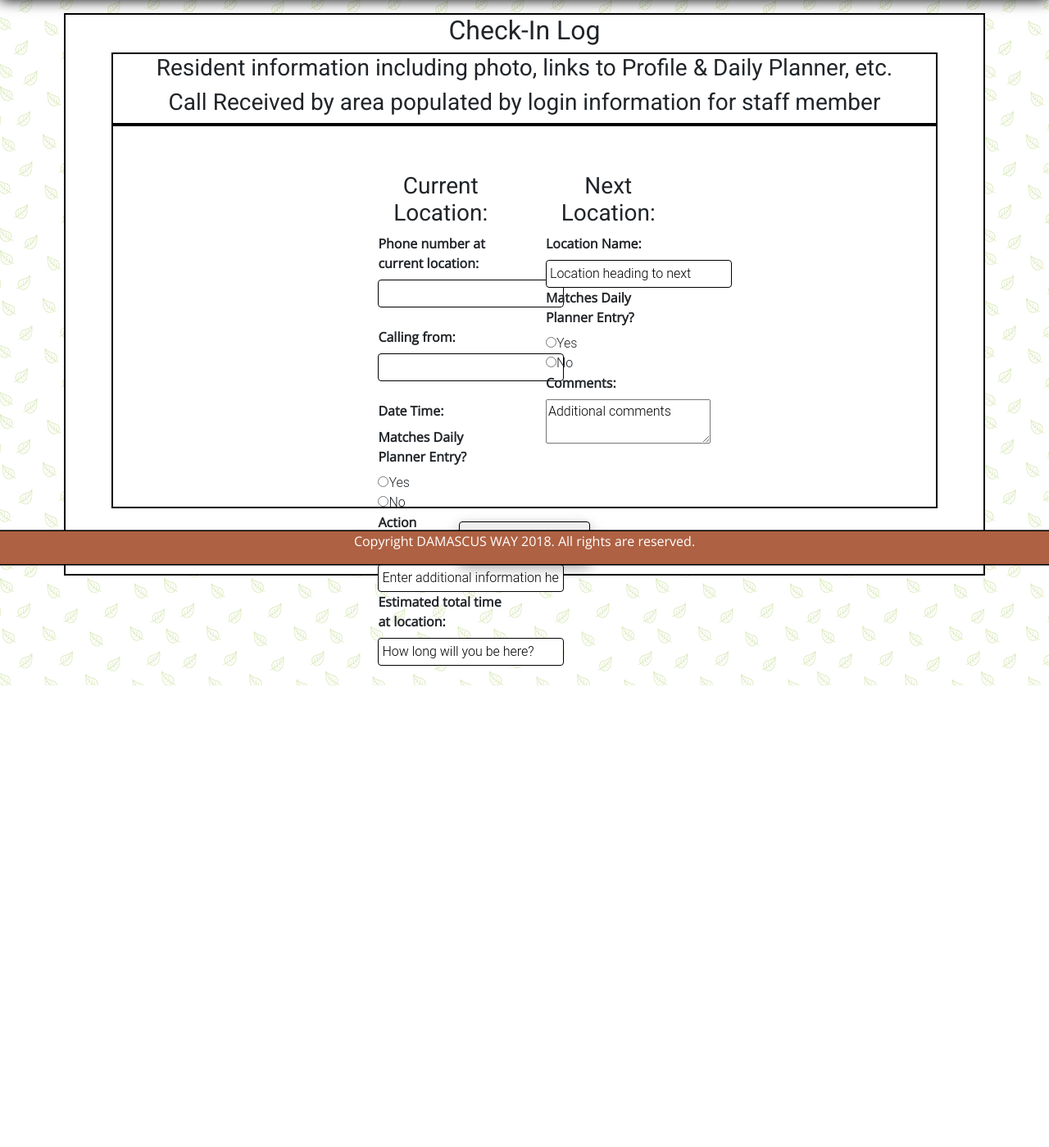
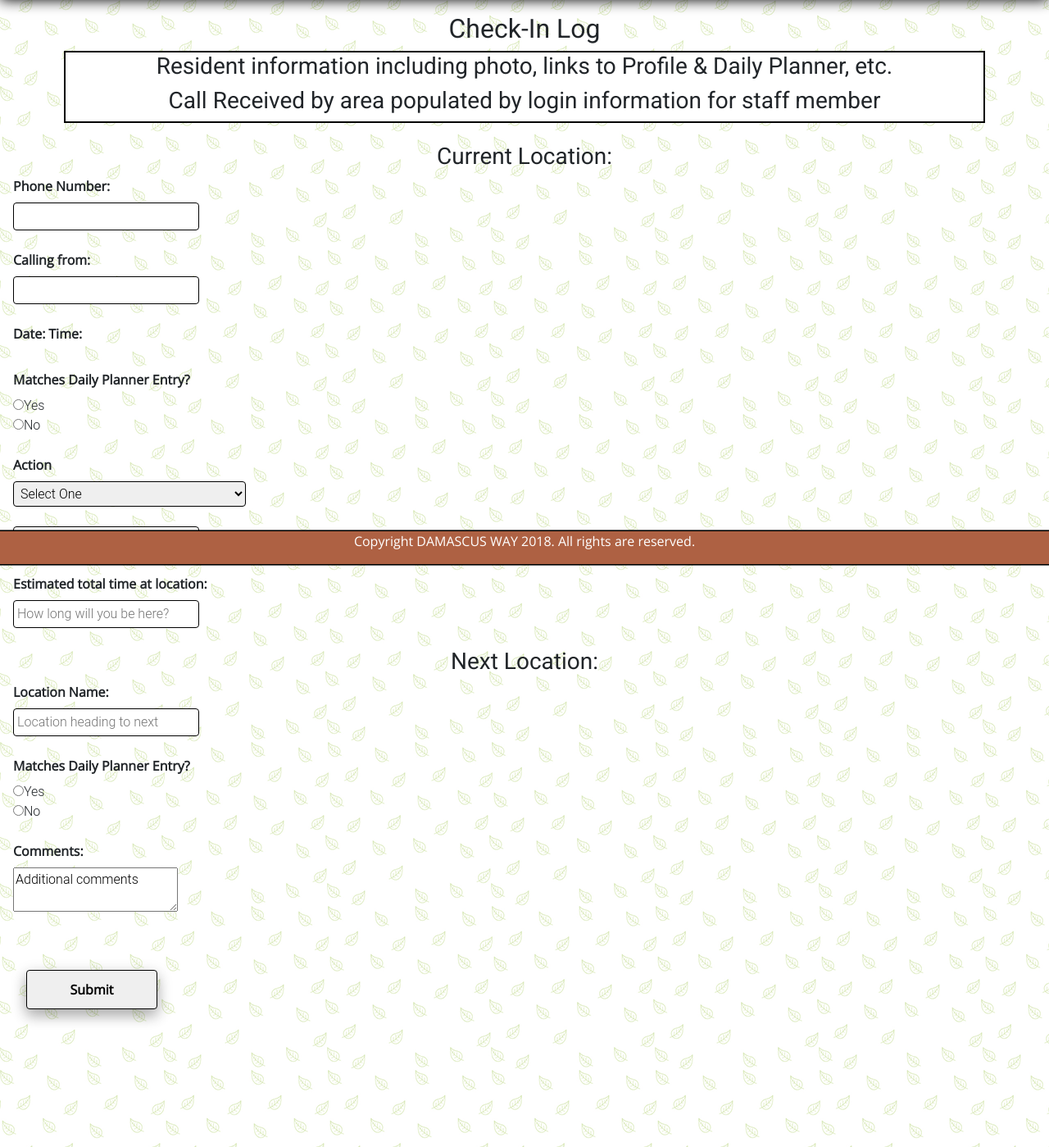
Before and after one commit to thaoc/Web-App, a PHP site: page /pages/damascusBaseCheckIn.php in a window 1280 px wide. Shown: the part 112-1511 px from the top of the page at 82% size. Before the commit the page ends 948 px from the top, so only its background shows below. Run offline with PHP 8.4, Linux system fonts and the light colour scheme.

Commit message:
Changed some class tags for CSS styling

```diff
--- a/pages/damascusBaseCheckIn.php
+++ b/pages/damascusBaseCheckIn.php
@@ -10,31 +10,32 @@
 
 <?php include "../lib/menu.php" ?>
 <form>
-<div class="wrapper">
+<div class="wrapper3">
 <div class="resident">
 	<h2>Check-In Log</h2>
 	<div class="wrapper">
 	<h3>Resident information including photo, links to Profile & Daily Planner, etc.</h3>
 	<h3>Call Received by area populated by login information for staff member</h3>
 	<!-- Resident Information like picture, name, etc and staff info autopop from database here -->
-	</div>
-	<div class="wrapper">
-		<div class="column">
-		<h3>Current Location:</h3>
-			<label for="currentPhone">Phone number at current location:<span class="req"></span></label>
-			<input type="phone" name="currentPhone" id="currentPhone" /></br></br>
-			<label for="currentLocation">Calling from: <span class="req"></span></label>
-			<input type="text" name="currentLocation" id="currentLocation" /></br></br>
-			<label for="currentDate">Date <span class="req"></span></label>
+	</div><br>
+<!--	<div class="wrapper"> -->
+		<div class="column3">
+		<h3 class="green">Current Location:</h3>
+			<label class="highlight" for="currentPhone">Phone Number: <span class="req"></span></label><br>
+			<input type="phone" name="currentPhone" id="currentPhone" /><br><br>
+            <label class="highlight" for="currentLocation">Calling from: <span class="req"></span></label><br>
+			<input type="text" name="currentLocation" id="currentLocation" /><br><br>
+			<label class="highlight2" for="currentDate">Date: <span class="req"></span></label>
 			<!-- this should autopopulate from the computer's date -->
-			<label for="currentTime">Time: <span class="req"></span></label>
+			<label class="highlight2" for="currentTime">Time: <span class="req"></span></label><br><br>
 			<!-- this should autopopulate from the computer's time BUT be editable -->
-			<label for="currentLocPlannerChck">Matches Daily Planner Entry?</label>
-			<input type="radio" name="currentLocPlannerChck" value="yes">Yes </br>
-			<input type="radio" name="currentLocPlannerChck" value="no">No</br>
+			<label class="highlight" for="currentLocPlannerChck">Matches Daily Planner Entry?</label><br>
+			<input type="radio" name="currentLocPlannerChck" value="yes">Yes <br>
+			<input type="radio" name="currentLocPlannerChck" value="no">No<br><br>
 			<!-- link to daily planner for that specific resident so journal can be updated -->
-			<label for="action">Action</label>  <select>
-				<option value="">Select one</option>
+			<label class="highlight" for="action">Action</label><br>
+            <select>
+				<option value="">Select One</option>
 				<option value="toWork">To Work</option>
 				<option value="atWork">At Work</option>
 				<option value="toFacility">To Facility</option>
@@ -45,32 +46,31 @@
 				<option value="jobSearch">On Job Search (check Daily Planner)</option>
 				<option value="pass">On Pass (check Daily Planner)</option>
 				<option value="other">Other (please fill in the field below</option>
-			</select>
-			<input type="text" name="actionOther" id="actionOther" value="Enter additional information here if you selected other">
-			<label for="estTotalTime">Estimated total time at location: <span class="req"></span></label><br/><input type="text" name="estTotalTime" id="estTotalTime" value="How long will you be here?"><br /><br />
+			</select><br><br>
+			<input type="text" name="actionOther" id="actionOther" placeholder="Enter additional information here if you selected other"><br><br>
+			<label class="highlight" for="estTotalTime">Estimated total time at location: <span class="req"></span></label><br><input type="text" name="estTotalTime" id="estTotalTime" placeholder="How long will you be here?"><br><br>
 		</div>
-		<div class="column">
-		<h3>Next Location:</h3>
-			<label for="nextLocation">Location Name:</label>
-			<input type="text" name="nextLocation" id="nextLocation" value="Location heading to next">
-			<label for="nextLocPlannerChck">Matches Daily Planner Entry?</label>
-			<input type="radio" name="nextLocPlannerChck" value="yes">Yes </br>
-			<input type="radio" name="nextLocPlannerChck" value="no">No</br>
+
+		<div class="column4">
+		<h3 class="green">Next Location:</h3>
+			<label class="highlight" for="nextLocation">Location Name:</label><br>
+			<input type="text" name="nextLocation" id="nextLocation" placeholder="Location heading to next"><br><br>
+			<label class="highlight" for="nextLocPlannerChck">Matches Daily Planner Entry?</label><br>
+			<input type="radio" name="nextLocPlannerChck" value="yes">Yes <br>
+			<input type="radio" name="nextLocPlannerChck" value="no">No<br><br>
 			<!-- link to daily planner for that specific resident so journal can be updated -->
-			<label for="commentsArea">Comments:</label>
-			<textarea name="commentsArea" id="commentsArea" value="Additional comments">Additional comments</textarea><br /><br /><br />
-		</div>
+			<label class="highlight" for="commentsArea">Comments:</label><br>
+			<textarea name="commentsArea" id="commentsArea" placeholder="Additional comments">Additional comments</textarea>
+		</div><br><br>
+
+    <div class="submit">
+	<input type="submit" value="Submit" class="button">
+    </div><br>
 
 	</div>
 </div>
 
-<div class="submit">
-	<input type="submit" value="Submit" class="button">
-</div>
 </form>
-
-
-</div>
 <?php include "../lib/footer.php" ?>
 <?php include "../lib/script.php" ?>
 </body>
```
